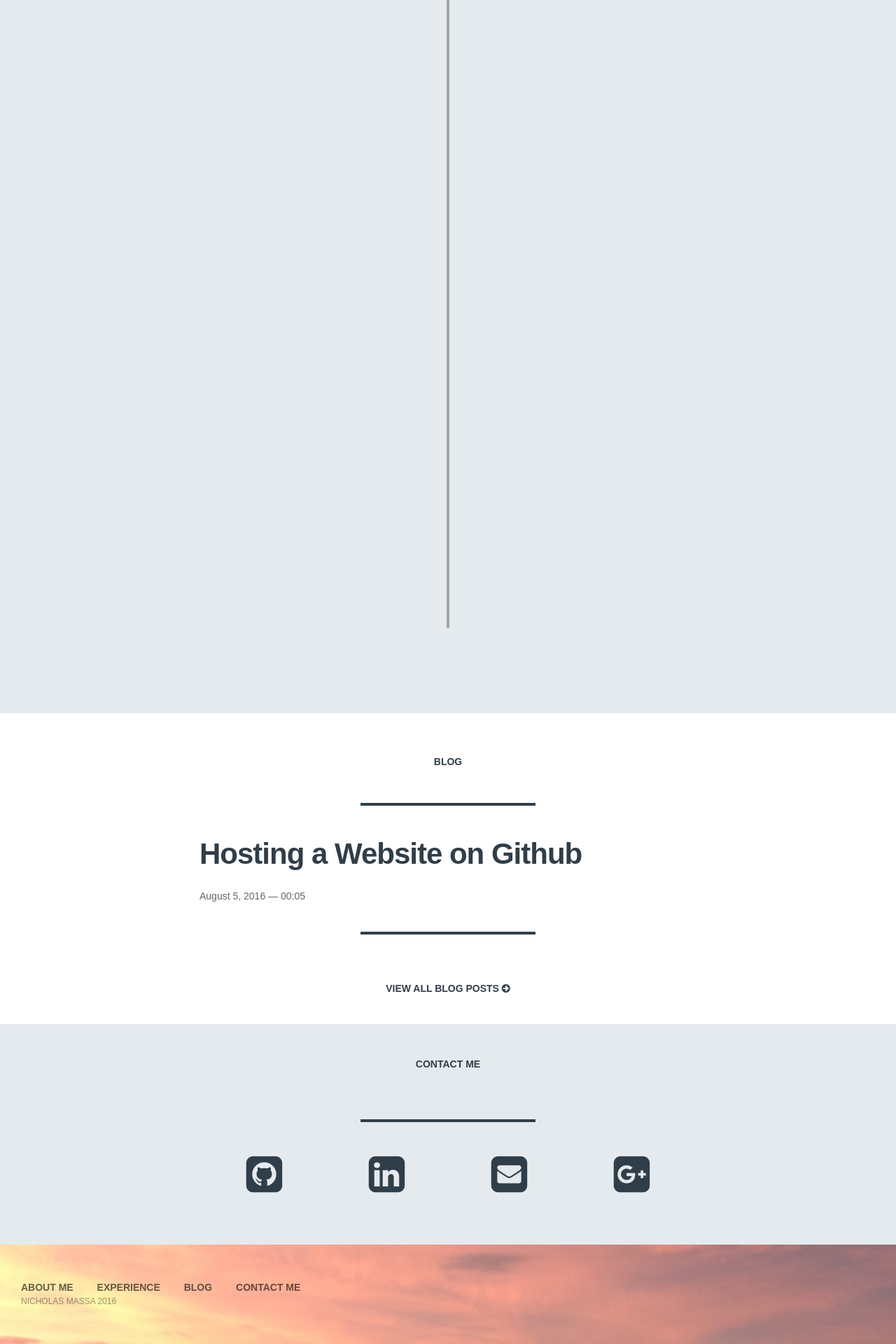
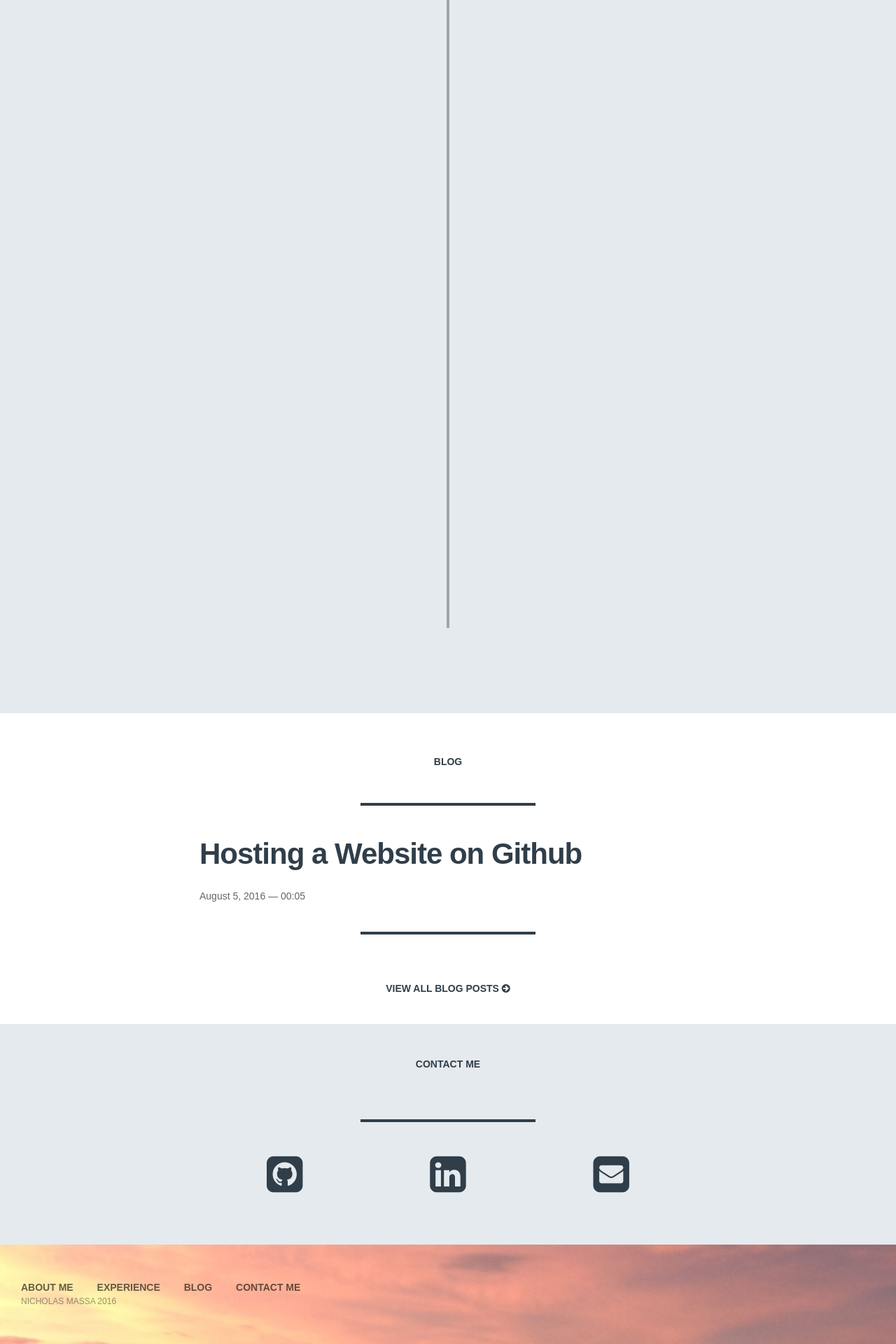
Before and after one commit to nickm221/nickmassa.com, a Jekyll site: the page built from index.html, in a window 1280 px wide. Shown: the part 2353-4273 px from the top of the page at 70% size. Built offline with Jekyll 4.4.1, drawn with Linux system fonts in a browser that asks for light colours; nearby versions of some CDN libraries; Markdown is read by kramdown in place of the engine named in the settings.

Commit message:
Remove Google Plus Account

```diff
--- a/_includes/contact.html
+++ b/_includes/contact.html
@@ -5,6 +5,6 @@
     <a href="https://github.com/nickm221"><i class="fa fa-github-square fa-4x glyph-icon" aria-hidden="true"></i></a>
     <a href="https://www.linkedin.com/in/nicholas-massa-0330b194"><i class="fa fa-linkedin-square fa-4x glyph-icon" aria-hidden="true"></i></a>
     <a href="mailto:contact-me@NickMassa.net"><i class="fa fa-envelope-square fa-4x glyph-icon" aria-hidden="true"></i></a>
-    <a href="https://plus.google.com/118174775803052368525"><i class="fa fa-google-plus-square fa-4x glyph-icon" aria-hidden="true"></i></a>
+    <!-- <a href="https://plus.google.com/118174775803052368525"><i class="fa fa-google-plus-square fa-4x glyph-icon" aria-hidden="true"></i></a>-->
   </div>
 </section>
```
